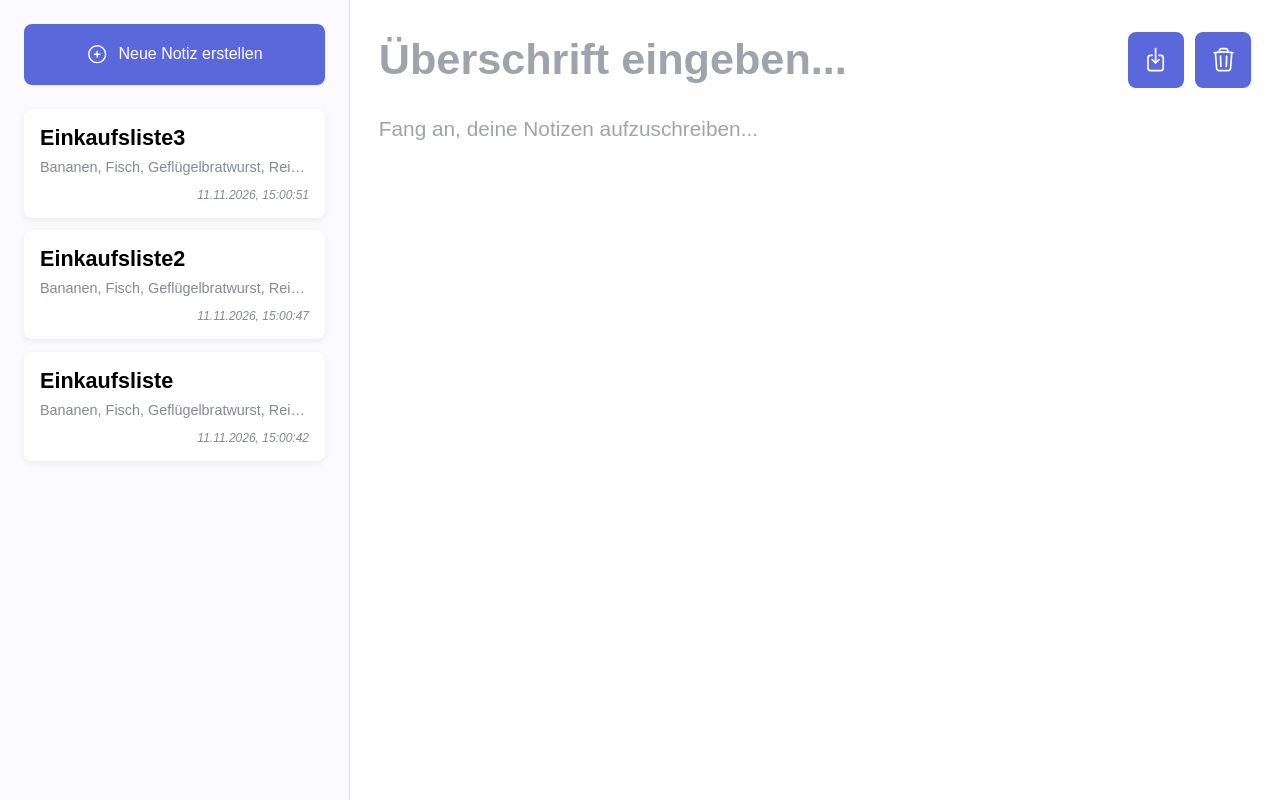
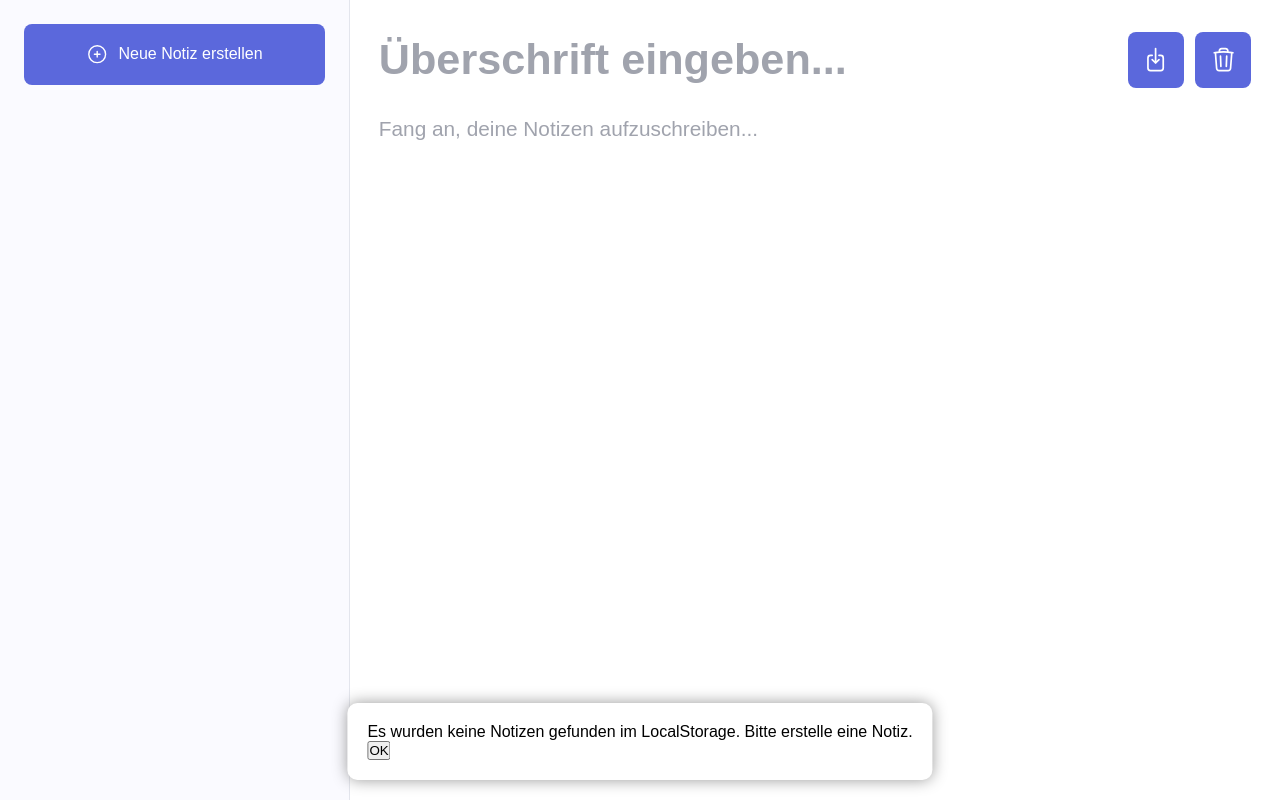
Before and after one commit to Yildiz-Ercan/notes-app, a plain HTML site: page index.html in a window 1280 px wide. Drawn offline with Linux system fonts and the light colour scheme.

Commit message:
feat: save notes through input fields, add alert and popup messages.

```diff
--- a/app.js
+++ b/app.js
@@ -1,4 +1,4 @@
-const noteOverview = document.querySelector(".note-overview");
+const noteOverviewEl = document.querySelector(".note-overview");
 
 function renderNote(note) {
   const noteEl = document.createElement("div");
@@ -17,11 +17,24 @@ function renderNote(note) {
   );
 
   noteEl.append(titleEl, contentEl, lastUpdatedEl);
-  noteOverview.append(noteEl);
+  noteOverviewEl.append(noteEl);
 }
 
 function displayNotes() {
+  notes = loadNotes();
+
+  if (!notes.length) {
+    document.querySelector("#popup").classList.add("active");
+    setTimeout(() => {
+      popup.classList.remove("active");
+    }, 8000);
+
+    return;
+  }
+
   notes.sort((a, b) => b.lastUpdated - a.lastUpdated);
+
+  noteOverviewEl.innerHTML = "";
 
   notes.forEach((note) => {
     renderNote(note);
--- a/index.html
+++ b/index.html
@@ -43,7 +43,11 @@
             placeholder="Überschrift eingeben..."
           />
 
-          <button class="store-btn" aria-label="Notiz speichern">
+          <button
+            class="store-btn"
+            aria-label="Notiz speichern"
+            onclick="saveNote()"
+          >
             <svg
               xmlns="http://www.w3.org/2000/svg"
               fill="none"
@@ -84,5 +88,16 @@
         ></textarea>
       </main>
     </div>
+    <div id="popup" class="popup">
+      <p>
+        Es wurden keine Notizen gefunden im LocalStorage. Bitte erstelle eine
+        Notiz.
+      </p>
+      <button
+        onclick="document.querySelector('#popup').classList.remove('active')"
+      >
+        OK
+      </button>
+    </div>
   </body>
 </html>
--- a/notesApi.js
+++ b/notesApi.js
@@ -1,23 +1,33 @@
-const notes = [
-  {
-    title: "Einkaufsliste",
-    content:
-      "Bananen, Fisch, Geflügelbratwurst, Reis, Nudeln, Sojasauce, Sucuk, Käse, Toast",
+const noteHeadingEl = document.getElementById("note-heading");
+const noteTextEl = document.getElementById("note-text");
+
+let notes = [];
+
+function saveNote() {
+  const title = noteHeadingEl.value;
+  const noteText = noteTextEl.value;
+
+  if (!title || !noteText) {
+    alert("Deine Notiz muss aus einem Titel und einer Beschreibung bestehen.");
+    return;
+  }
+
+  const note = {
+    title: title,
+    content: noteText,
     id: crypto.randomUUID(),
     lastUpdated: Date.now(),
-  },
-  {
-    title: "Einkaufsliste2",
-    content:
-      "Bananen, Fisch, Geflügelbratwurst, Reis, Nudeln, Sojasauce, Sucuk, Käse, Toast",
-    id: crypto.randomUUID(),
-    lastUpdated: Date.now() + 5000,
-  },
-  {
-    title: "Einkaufsliste3",
-    content:
-      "Bananen, Fisch, Geflügelbratwurst, Reis, Nudeln, Sojasauce, Sucuk, Käse, Toast",
-    id: crypto.randomUUID(),
-    lastUpdated: Date.now() + 9000,
-  },
-];
+  };
+
+  notes.push(note);
+  saveNotesLocalStorage();
+  displayNotes();
+}
+
+function saveNotesLocalStorage() {
+  localStorage.setItem("notes", JSON.stringify(notes));
+}
+
+function loadNotes() {
+  return JSON.parse(localStorage.getItem("notes")) || [];
+}
--- a/style.css
+++ b/style.css
@@ -181,3 +181,20 @@ body {
   align-items: center;
   justify-content: center;
 }
+
+.popup {
+  display: none;
+  position: fixed;
+  bottom: 20px;
+  left: 50%;
+  transform: translateX(-50%);
+  background: white;
+  padding: 20px;
+  border-radius: 10px;
+  box-shadow: 0 0 15px #999;
+  z-index: 1000;
+}
+
+.popup.active {
+  display: block;
+}
```
